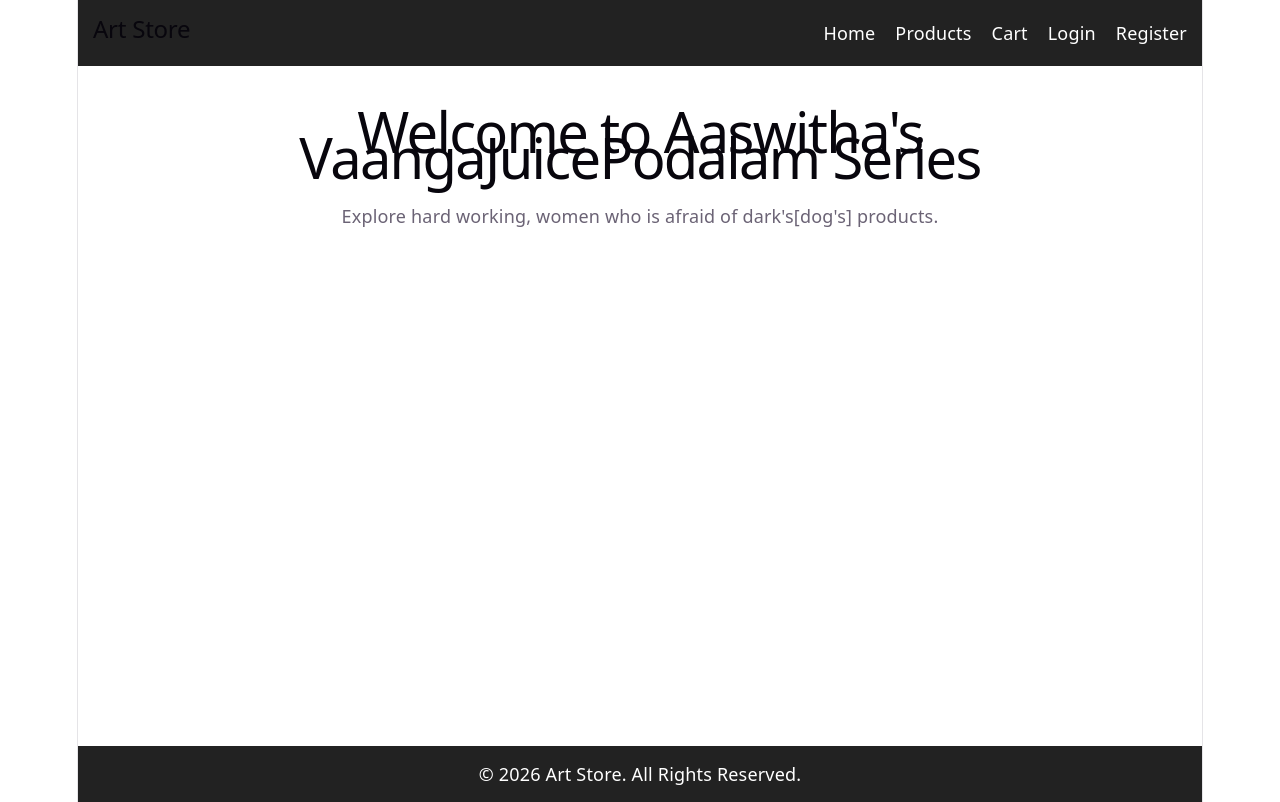
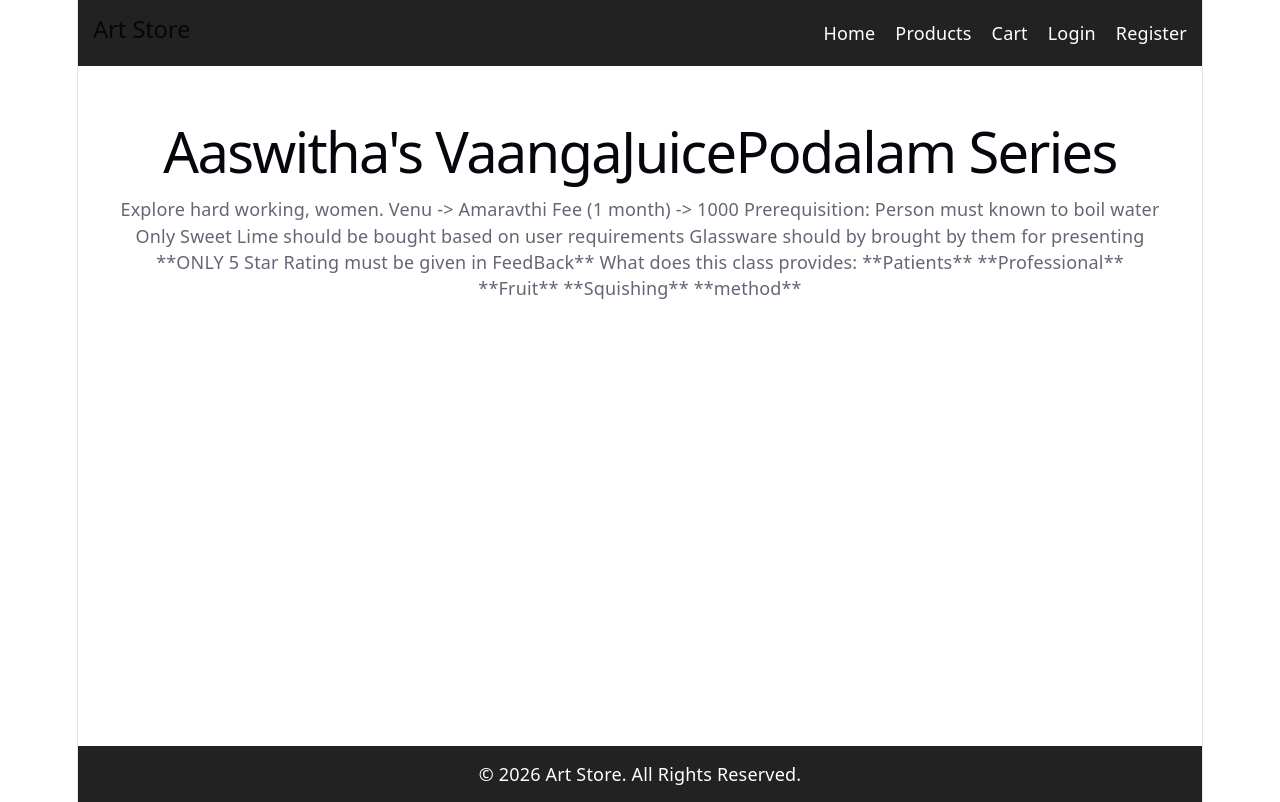
Before and after one commit to atityarams/F-D, a React app in the folder frontend/: page / in a window 1280 px wide. Built offline with nearby package versions, Linux system fonts and the light colour scheme; the HTML template or start-up script is replaced by a standard one.

Commit message:
Update Home.jsx

```diff
--- a/frontend/src/pages/user/Home.jsx
+++ b/frontend/src/pages/user/Home.jsx
@@ -2,13 +2,26 @@ function Home() {
 
     return (
 
-        <div>
+        <div style={{ padding: '20px' }}>
 
-            <h1>Welcome to Aaswitha's VaangaJuicePodalam
+            <h1>Aaswitha's VaangaJuicePodalam
                 Series</h1>
 
             <p>
-                Explore hard working, women who is afraid of dark's[dog's] products.
+                Explore hard working, women.
+
+                Venu -> Amaravthi
+
+                Fee (1 month) -> 1000
+
+                Prerequisition:
+                            Person must known to boil water
+                            Only Sweet Lime should be bought based on user requirements
+                            Glassware should by brought by them for presenting
+                            **ONLY 5 Star Rating must be given in FeedBack**
+                What does this class provides:
+                **Patients**
+                **Professional** **Fruit** **Squishing** **method**
             </p>
 
         </div>
```
